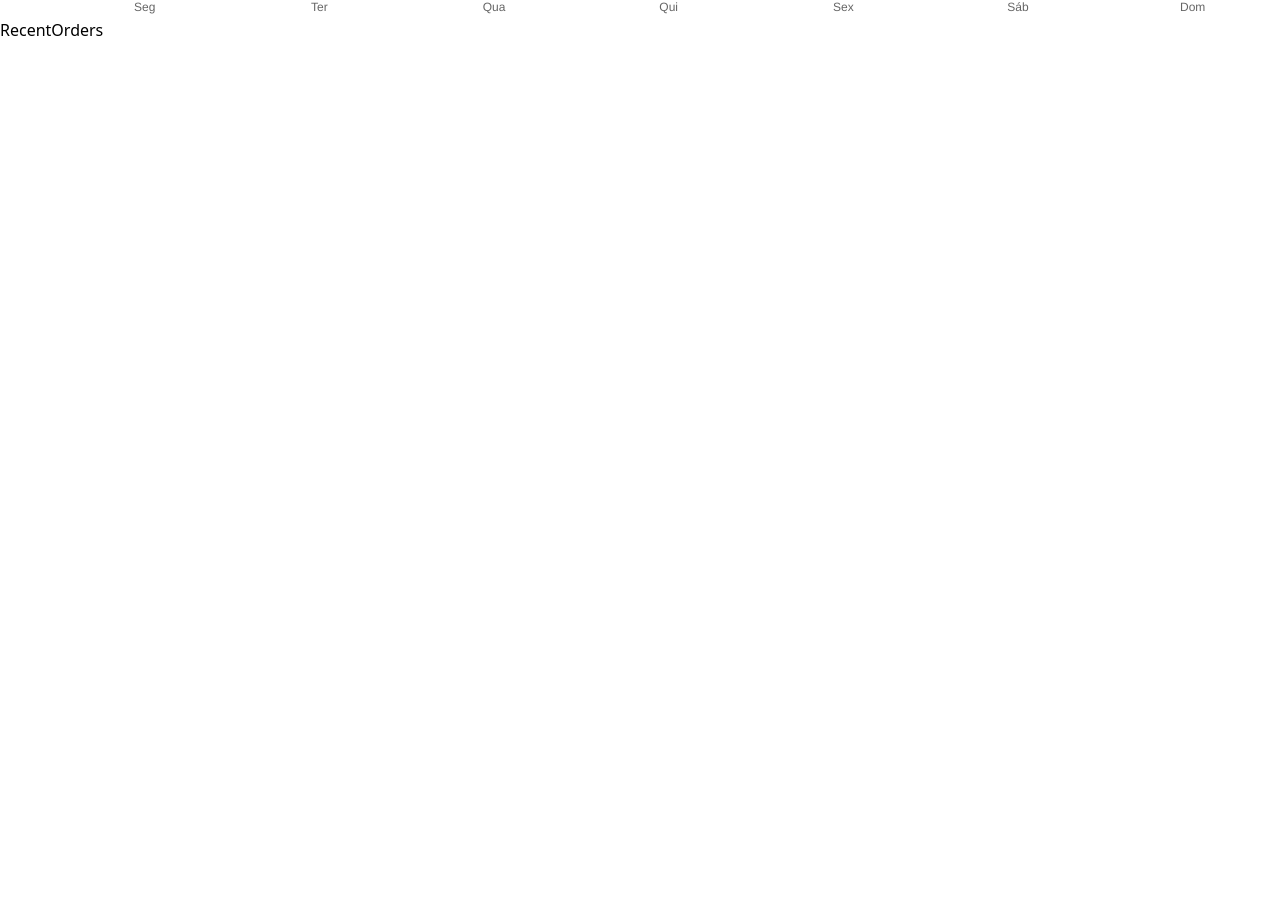
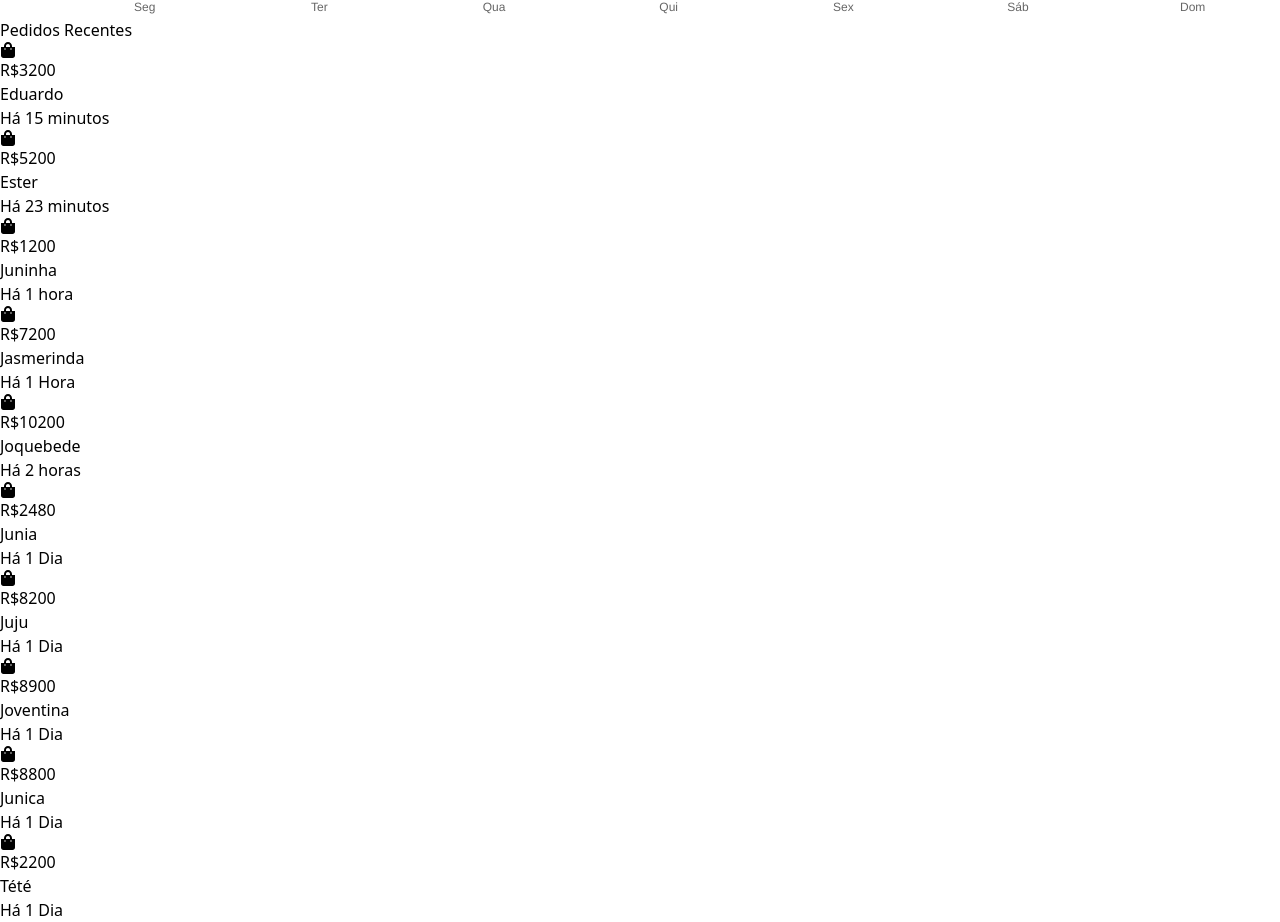
Before and after one commit to eduardomeloo/dash-nextjs, a Next.js app: page / in a window 1280 px wide. Shown: the part 986-1908 px from the top of the page. Before the commit the page ends 1028 px from the top, so only its background shows below. Built offline with nearby package versions, Linux system fonts and the light colour scheme.

Commit message:
Finalização do componente RecentOrders

```diff
--- a/components/RecentOrders.jsx
+++ b/components/RecentOrders.jsx
@@ -1,8 +1,26 @@
 import React from 'react'
+import {data} from '../data/data.js'
+import {FaShoppingBag} from 'react-icons/fa'
 
 const RecentOrders = () => {
     return (
-        <div>RecentOrders</div>
+        <div className='w-full col-span-1 relative lg:h-[70vh] h-[50vh] m-auto p-4 border rounded-lg bg-white overflow-scroll'>
+            <h1>Pedidos Recentes</h1>
+            <ul>
+                {data.map((pedido, id) => (
+                    <li kye={id} className='bg-gray-50 hover:bg-gray-100 rounded-lg my-3 p-2 flex items-center cursor-pointer'>
+                        <div className='bg-purple-100 rounded-lg p-3'>
+                            <FaShoppingBag className='text-purple-800' />
+                        </div>
+                        <div className='pl-4'>
+                            <p className='text-gray-800 font-bold'>R${pedido.total}</p>
+                            <p className='text-gray-400 text-sm'>{pedido.name.first}</p>
+                        </div>
+                        <p className='lg:flex md:hidden absolute right-6'>{pedido.date}</p>
+                    </li>
+                ))}
+            </ul>
+        </div>
     )
 }
 
--- a/components/Sidebar.jsx
+++ b/components/Sidebar.jsx
@@ -20,12 +20,12 @@
                             <RxDashboard size={20}/>
                         </div>
                     </Link>
-                    <Link href='/customers'>
+                    <Link href='/clientes'>
                         <div className='bg-gray-100 hover:bg-gray-200 cursor-poiter my-4 p-3 rounded-lg inline-block'>
                             <RxPerson size={20}/>
                         </div>
                     </Link>
-                    <Link href='/orders'>
+                    <Link href='/pedidos'>
                         <div className='bg-gray-100 hover:bg-gray-200 cursor-poiter my-4 p-3 rounded-lg inline-block'>
                             <HiOutlineShoppingBag size={20}/>
                         </div>
--- /dev/null
+++ b/data/data.js
@@ -0,0 +1,113 @@
+export const data = [
+    {
+        id: 1,
+        name: {
+            first: 'Eduardo',
+            last: 'Melo'
+        },
+        total: 3200.00,
+        status: 'Em espera',
+        method: 'Visa',
+        date: 'Há 15 minutos'
+
+    },{
+        id: 2,
+        name: {
+            first: 'Ester',
+            last: 'Melo'
+        },
+        total: 5200.00,
+        status: 'Processando',
+        method: 'MasterCard',
+        date: 'Há 23 minutos'
+
+    },{
+        id: 3,
+        name: {
+            first: 'Juninha',
+            last: 'Tété'
+        },
+        total: 1200.00,
+        status: 'Em espera',
+        method: 'PayPal',
+        date: 'Há 1 hora'
+
+    },{
+        id: 4,
+        name: {
+            first: 'Jasmerinda',
+            last: 'Melo'
+        },
+        total: 7200.00,
+        status: 'Processando',
+        method: 'Visa',
+        date: 'Há 1 Hora'
+
+    },{
+        id: 5,
+        name: {
+            first: 'Joquebede',
+            last: 'Melo'
+        },
+        total: 10200.00,
+        status: 'Em espera',
+        method: 'Bradesco',
+        date: 'Há 2 horas'
+
+    },{
+        id: 6,
+        name: {
+            first: 'Junia',
+            last: 'Melo'
+        },
+        total: 2480.00,
+        status: 'Finalizado',
+        method: 'MasterCard',
+        date: 'Há 1 Dia'
+
+    },{
+        id: 7,
+        name: {
+            first: 'Juju',
+            last: 'Melo'
+        },
+        total: 8200.00,
+        status: 'Finalizado',
+        method: 'MasterCard',
+        date: 'Há 1 Dia'
+
+    },{
+        id: 8,
+        name: {
+            first: 'Joventina',
+            last: 'Melo'
+        },
+        total: 8900.00,
+        status: 'Processando',
+        method: 'MasterCard',
+        date: 'Há 1 Dia'
+
+    },{
+        id: 9,
+        name: {
+            first: 'Junica',
+            last: 'Melo'
+        },
+        total: 8800.00,
+        status: 'Finalizado',
+        method: 'Visa',
+        date: 'Há 1 Dia'
+
+    },{
+        id: 10,
+        name: {
+            first: 'Tété',
+            last: 'Melo'
+        },
+        total: 2200.00,
+        status: 'Finalizado',
+        method: 'MasterCard',
+        date: 'Há 1 Dia'
+
+    }
+]
```
Also changed, not shown: pages/clientes.jsx (added).
